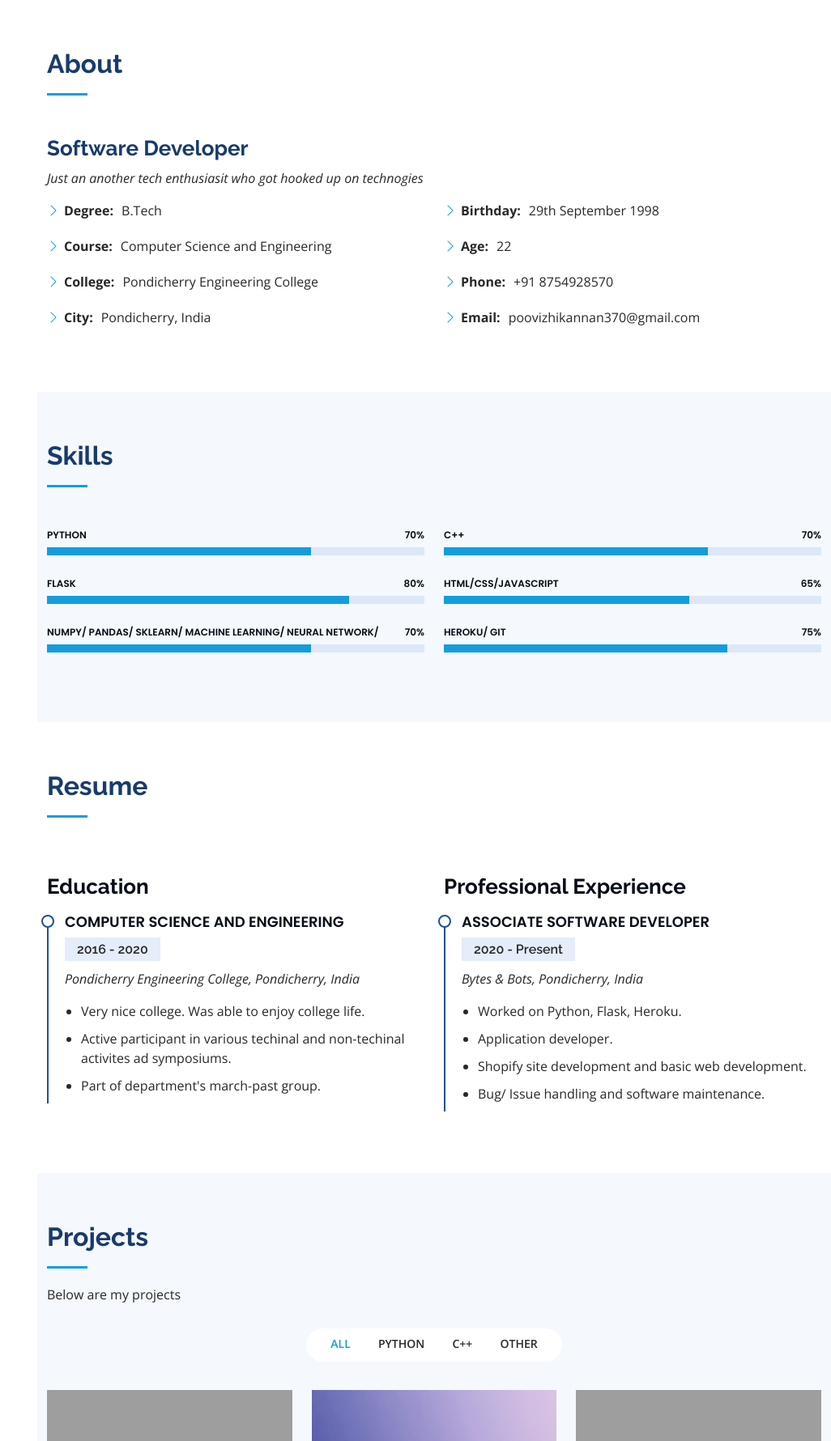
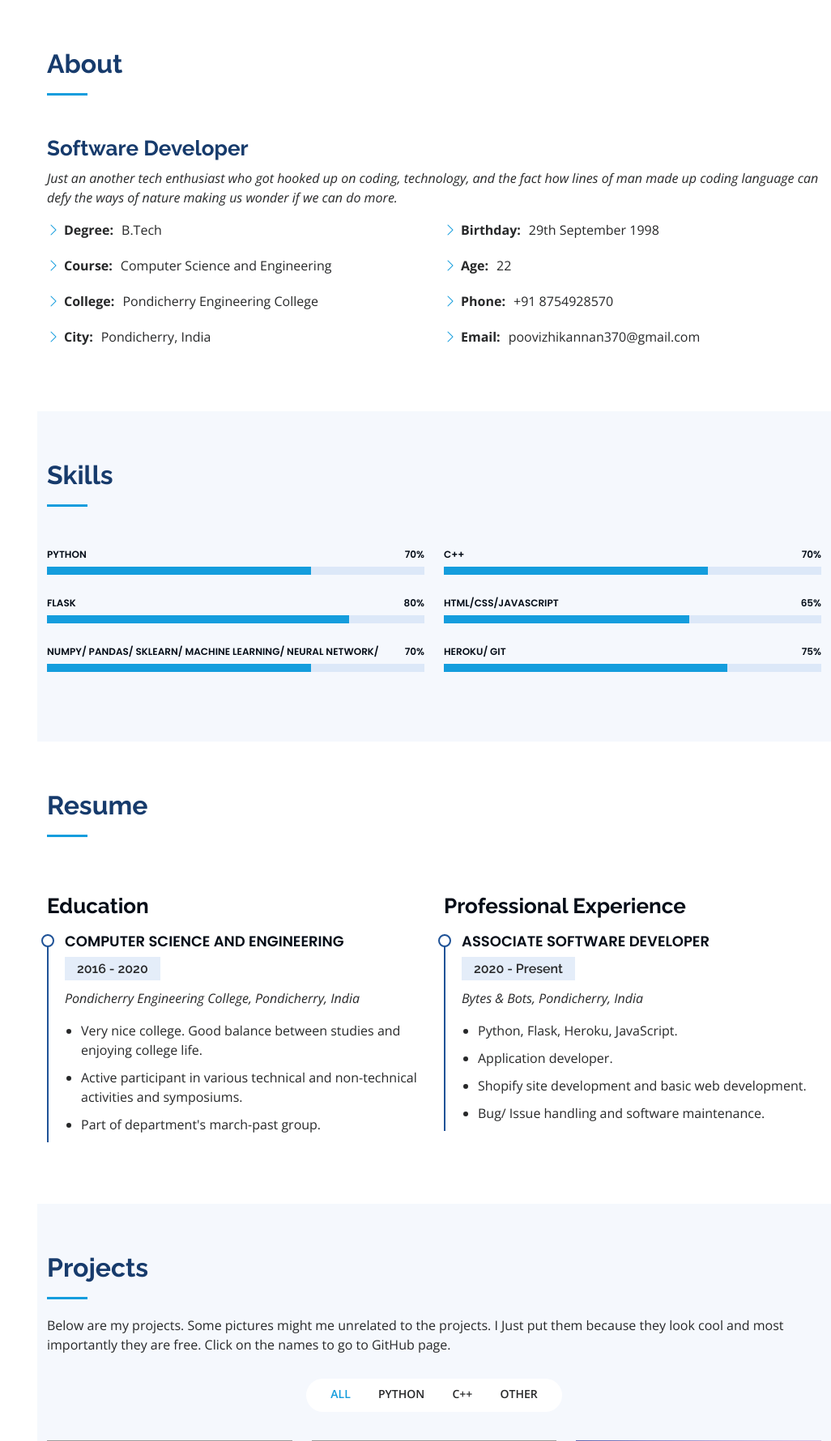
Before and after one commit to PoovizhiKannan-PK/PortFolio-Flask, a Flask app: page / in a window 1280 px wide. Shown: the part 800-2580 px from the top of the page at 81% size, without its empty margins (254-1280 px from the left). Run offline with Flask 2, Linux system fonts and the light colour scheme; some libraries are stand-ins or nearby versions; grey boxes are pictures that could not be loaded.

Commit message:
"Updated"

```diff
--- a/templates/index.html
+++ b/templates/index.html
@@ -60,7 +60,7 @@
   <section id="hero" class="d-flex flex-column justify-content-center align-items-center">
     <div class="hero-container" data-aos="fade-in">
       <h1 class="hov" >Poovizhi Kannan</h1>
-      <p>I am <span class="typed" data-typed-items="a Developer, an Engineer, Iron Man"></span></p>
+      <p>I am <span class="typed" data-typed-items="an Engineer, a CoDeR, a DeveLoper, Iron Man"></span></p>
     </div>
   </section><!-- End Hero -->
 
@@ -79,7 +79,7 @@
           <div class="col-lg-12 pt-4 pt-lg-0 content" data-aos="fade-left">
             <h3>Software Developer</h3>
             <p class="fst-italic">
-              Just an another tech enthusiasit who got hooked up on technogies
+              Just an another tech enthusiast who got hooked up on coding, technology, and the fact how lines of man made up coding language can defy the ways of nature making us wonder if we can do more.
             </p>
             <div class="row">
               <div class="col-lg-6">
@@ -193,8 +193,8 @@
               <h5>2016 - 2020</h5>
               <p><em>Pondicherry Engineering College, Pondicherry, India</em></p>
               <ul>
-                <li>Very nice college. Was able to enjoy college life.</li>
-                <li>Active participant in various techinal and non-techinal activites ad symposiums.</li>
+                <li>Very nice college. Good balance between studies and enjoying college life.</li>
+                <li>Active participant in various technical and non-technical activities and symposiums.</li>
                 <li>Part of department's march-past group.</li>
               </ul>
             </div>
@@ -206,7 +206,7 @@
               <h5>2020 - Present</h5>
               <p><em>Bytes &amp; Bots, Pondicherry, India </em></p>
               <ul>
-                <li>Worked on Python, Flask, Heroku.</li>
+                <li>Python, Flask, Heroku, JavaScript.</li>
                 <li>Application developer.</li>
                 <li>Shopify site development and basic web development.</li>
                 <li>Bug/ Issue handling and software maintenance.</li>
@@ -224,7 +224,7 @@
 
         <div class="section-title">
           <h2>Projects</h2>
-          <p>Below are my projects</p>
+          <p>Below are my projects. Some pictures might me unrelated to the projects. I Just put them because they look cool and most importantly they are free. Click on the names to go to GitHub page.</p>
         </div>
 
         <div class="row" data-aos="fade-up">
@@ -242,6 +242,15 @@
 
           <div class="col-lg-4 col-md-6 portfolio-item filter-python">
             <div class="portfolio-wrap">
+              <img src="static/img/portfolio/portfolio-3.jpg" class="img-fluid" alt="">
+              <div class="portfolio-links">
+                <a target="_blank" href="https://github.com/PoovizhiKannan-PK/Python/tree/main/Deep%20Learning%20NN%20Projects/Neural%20Network%20-%20Raw%20Python" title="Go to Github">Neural Network with Raw Python</a>
+              </div>
+            </div>
+          </div>
+
+          <div class="col-lg-4 col-md-6 portfolio-item filter-python">
+            <div class="portfolio-wrap">
               <img src="static/img/portfolio/portfolio-1.jpg" class="img-fluid" alt="">
               <div class="portfolio-links">
                 <a target="_blank" href="https://github.com/PoovizhiKannan-PK/Python/tree/main/Python%20Programs" title="Go to Github">Python Basic Programs</a>
@@ -254,15 +263,6 @@
               <img src="static/img/portfolio/portfolio-2.jpg" class="img-fluid" alt="">
               <div class="portfolio-links">
                 <a target="_blank" href="https://github.com/PoovizhiKannan-PK/Cpp" title="Go to Github">C++ Basic Programs</a>
-              </div>
-            </div>
-          </div>
-
-          <div class="col-lg-4 col-md-6 portfolio-item filter-python">
-            <div class="portfolio-wrap">
-              <img src="static/img/portfolio/portfolio-3.jpg" class="img-fluid" alt="">
-              <div class="portfolio-links">
-                <a target="_blank" href="https://github.com/PoovizhiKannan-PK/Python/tree/main/Deep%20Learning%20NN%20Projects/Neural%20Network%20-%20Raw%20Python" title="Go to Github">Neural Network with Raw Python</a>
               </div>
             </div>
           </div>
```
